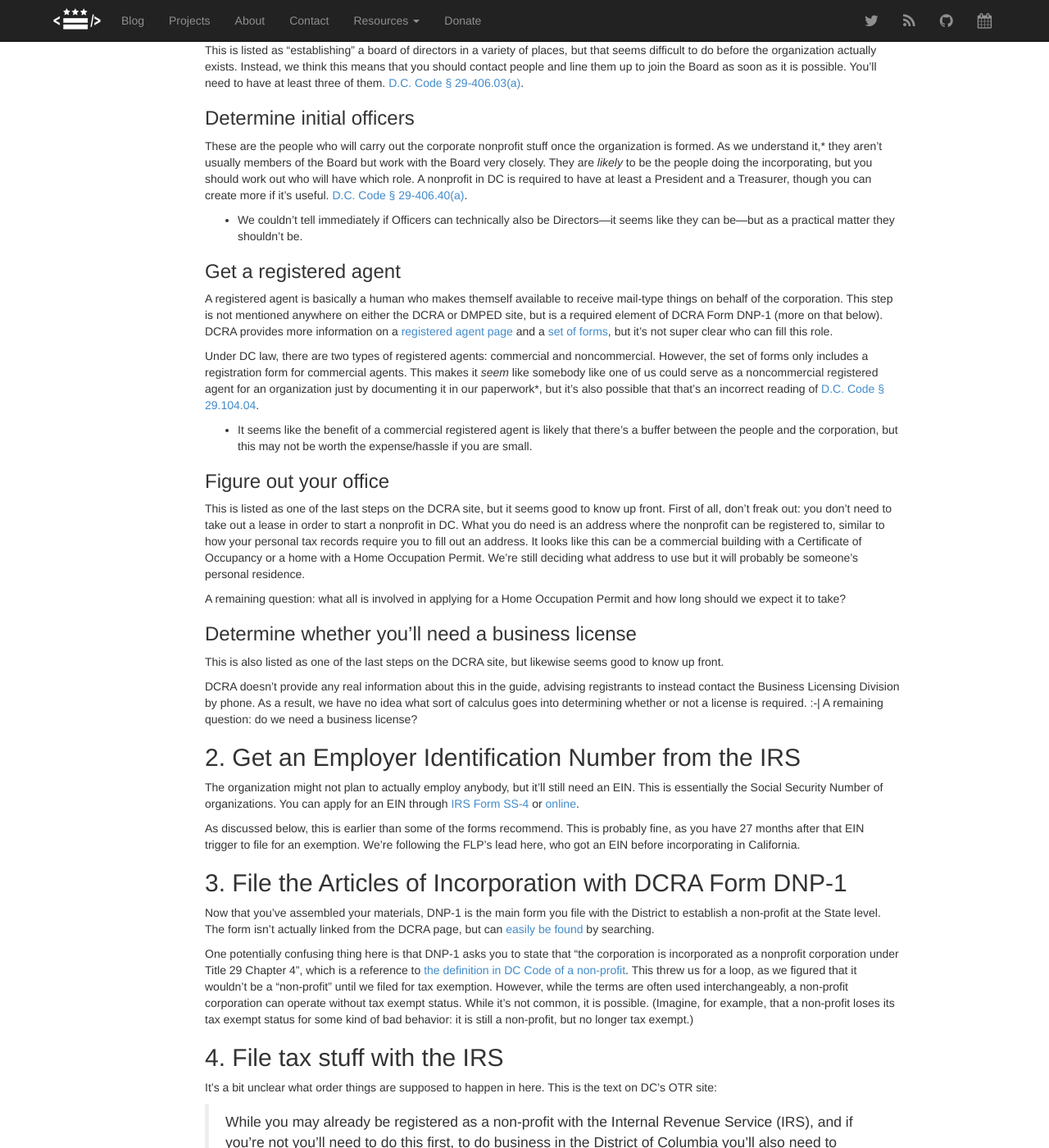
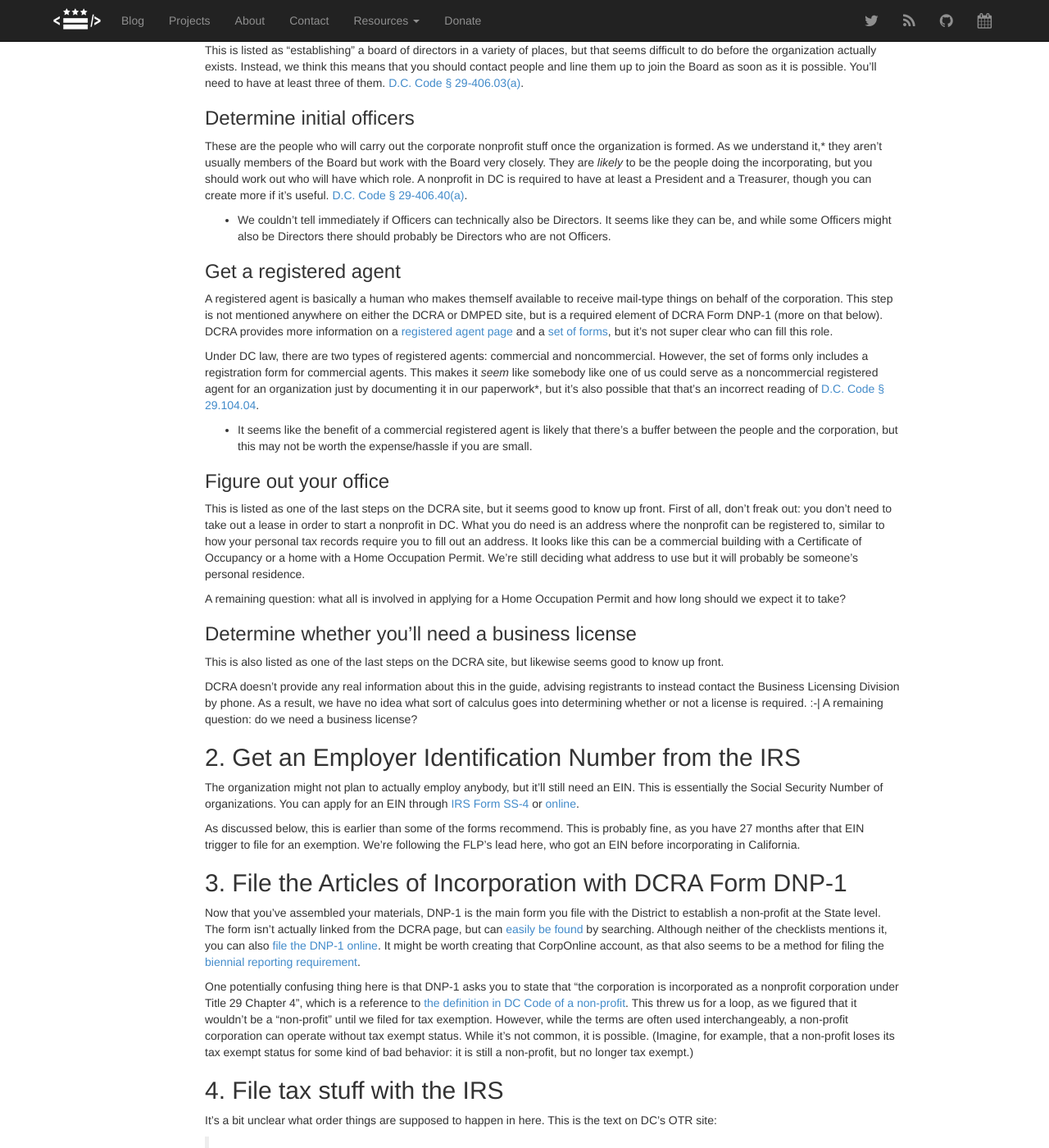
Before and after one commit to civictechdc/codefordc.github.com, a Jekyll site: the page built from blog/_posts/2016-11-17-start-nonprofit.md, in a window 1280 px wide and 1400 px high, scrolled down 1934 px. Shown: the whole window at 82% size. Built offline with Jekyll 4.4.1, drawn with Linux system fonts in a browser that asks for light colours.

Commit message:
nonprofit post additions

```diff
--- a/blog/_posts/2016-11-17-start-nonprofit.md
+++ b/blog/_posts/2016-11-17-start-nonprofit.md
@@ -101,7 +101,7 @@ This is listed as "establishing" a board of directors in a variety of places, bu
 These are the people who will carry out the corporate nonprofit stuff once the organization is formed. As we understand it,* they aren’t usually members of the Board but work with the Board very closely. They are _likely_ to be the people doing the incorporating, but you should work out who will have which role. A nonprofit in DC is required to have at least a President and a Treasurer, though you can create more if it's useful. [D.C. Code §
 29-406.40(a)](https://beta.code.dccouncil.us/dc/council/code/sections/29-406.40.html).
 
-* We couldn't tell immediately if Officers can technically also be Directors—it seems like they can be—but as a practical matter they shouldn't be.
+* We couldn't tell immediately if Officers can technically also be Directors. It seems like they can be, and while some Officers might also be Directors there should probably be Directors who are not Officers.
 
 ### Get a registered agent
 
@@ -135,7 +135,7 @@ As discussed below, this is earlier than some of the forms recommend. This is pr
 ## 3. File the Articles of Incorporation with DCRA Form DNP-1
 
 Now that you’ve assembled your materials, DNP-1 is the main form you file with the District to establish a non-profit at the State level. The form isn't actually linked from the DCRA page, but can [easily be
-found](http://dcra.dc.gov/sites/default/files/dc/sites/dcra/publication/attachments/Articles%20of%20Incorporation%20of%20Domestic%20Nonprofit%20Corporation%20DNP-1.pdf) by searching.
+found](http://dcra.dc.gov/sites/default/files/dc/sites/dcra/publication/attachments/Articles%20of%20Incorporation%20of%20Domestic%20Nonprofit%20Corporation%20DNP-1.pdf) by searching. Although neither of the checklists mentions it, you can also [file the DNP-1 online](http://dcra.dc.gov/service/domestic-nonprofit-corporation). It might be worth creating that CorpOnline account, as that also seems to be a method for filing the [biennial reporting requirement](http://dcra.dc.gov/sites/default/files/dc/sites/dcra/page_content/attachments/Two-Year%20Report%20for%20Domestic%20%26%20Foreign%20Filing%20Entity%20BRA-25.pdf).
 
 One potentially confusing thing here is that DNP-1 asks you to state that “the corporation is incorporated as a nonprofit corporation under Title 29 Chapter 4”, which is a reference to [the definition in DC Code of a non-profit](https://beta.code.dccouncil.us/dc/council/code/titles/29/chapters/4/subchapters/IV/). This threw us for a loop, as we figured that it wouldn’t be a “non-profit” until we filed for tax exemption. However, while the terms are often used interchangeably, a non-profit corporation can operate without tax exempt status. While it’s not common, it is possible. (Imagine, for example, that a non-profit loses its tax exempt status for some kind of bad behavior: it is still a non-profit, but no longer tax exempt.)
 
```
